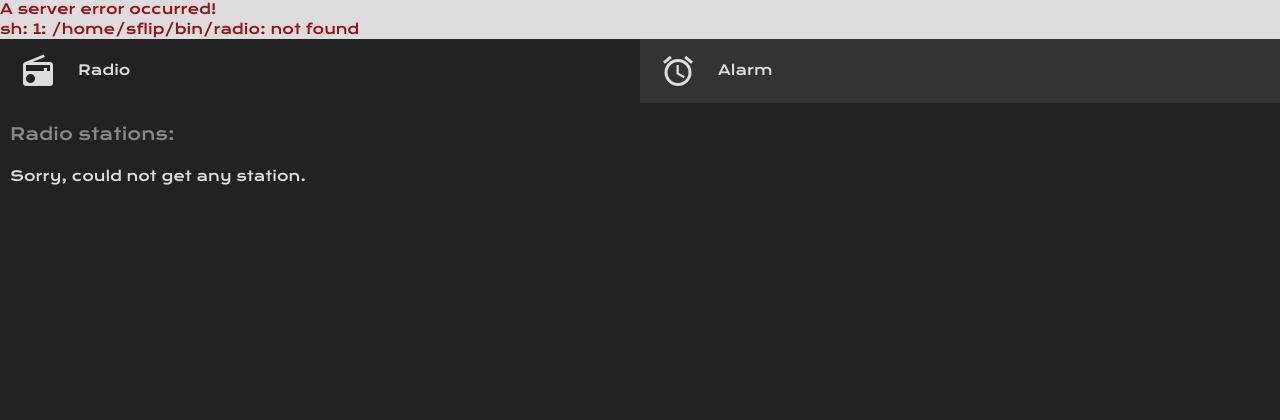
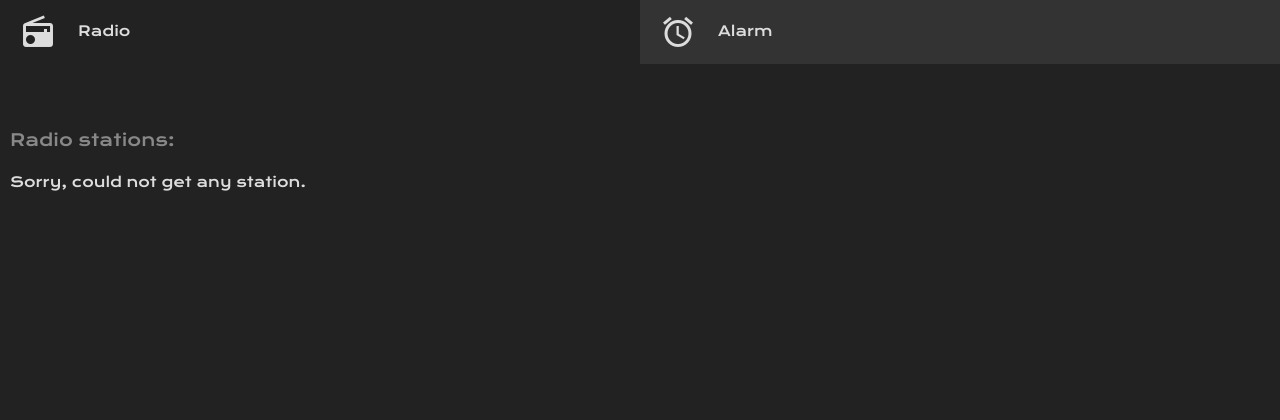
Before and after one commit to flipsi/radiopi, a PHP site: page / in a window 1280 px wide. Shown: the top 420 px of the page. Run offline with PHP 8.4, Linux system fonts and the light colour scheme; data that the repository does not hold is empty.

Commit message:
Set navigation position to fixed

```diff
--- a/frontend/style.css
+++ b/frontend/style.css
@@ -53,7 +53,9 @@ input[type='submit']:hover,
 }
 
 nav {
-  min-height: 50px;
+  position: fixed;
+  width: 100%;
+  min-height: 60px;
   display: flex;
   justify-content: center;
   align-items: center;
@@ -78,7 +80,7 @@ nav {
 }
 
 main {
-  padding: 10px;
+  padding: 80px 10px 40px 10px;
   margin-bottom: 30px;
 }
 
```
